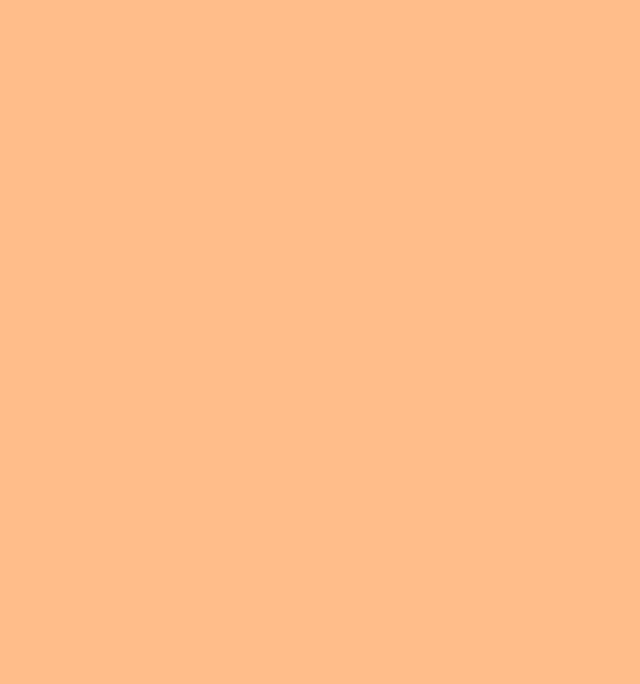
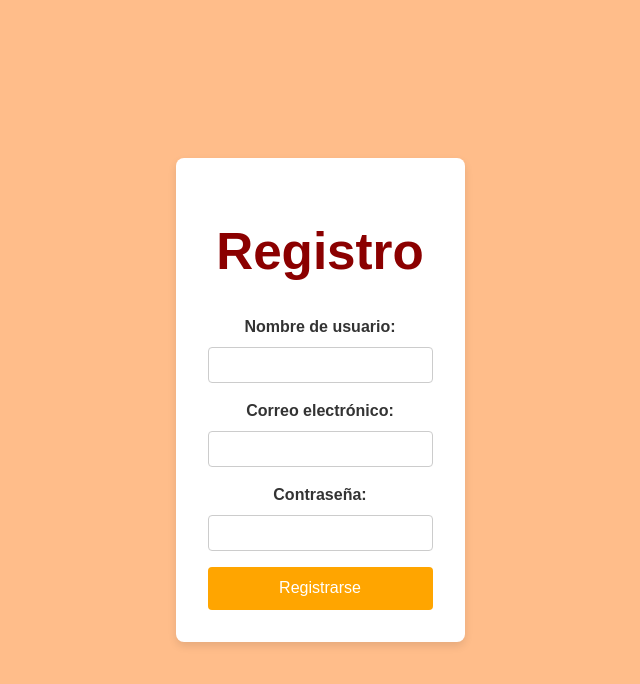
Before and after one commit to IIC2513/front-grupoestrella, a React (Vite) app in the folder trivia/: page /register in a window 1280 px wide. Before the commit this address had no page. Shown: the top 684 px of the page, without its empty margins (320-960 px from the left). Built offline with nearby package versions, Linux system fonts and the light colour scheme.

Commit message:
Pagina de registro

```diff
--- a/trivia/src/common/App.jsx
+++ b/trivia/src/common/App.jsx
@@ -14,7 +14,6 @@ const App = () => {
   };
 
   return (
-
     <div className="app-container">
       <a href='/instructions'> Ir a Instrucciones</a>
       <a href='/about'> Acerca de</a>
@@ -23,19 +22,16 @@ const App = () => {
           <h1>Bienvenidos a Trivia Board Challenge</h1>
           <p>¡Responde preguntas y avanza en el tablero para ganar!</p>
 
-
-
           <div className="buttons">
             <button onClick={handleLogin}>Inicia sesión</button>
-            <button onClick={handleLogin}>Regístrate</button>
+            <a href="/register" className="button-link">Registrarse</a> {/* Enlace a la página de registro */}
           </div>
-
         </div>
       ) : (
-        <div className='main-menu'>
+        <div className="main-menu">
           <h1>Menú Principal</h1>
           <div className="menu-buttons">
-            <a href='/board' class="button-link"> Ver Tablero</a>
+            <a href='/board' className="button-link">Ver Tablero</a>
             <button onClick={handleLogout}>Cerrar Sesión</button>
           </div>
         </div>
--- a/trivia/src/common/Routing.jsx
+++ b/trivia/src/common/Routing.jsx
@@ -4,6 +4,7 @@ import UserWelcome from '../profile/UserWelcome'
 import App from './App'
 import Board from '../game/board'
 import About from './About'
+import Register from '../profile/Register'
 
 function Routing(){
     return(
@@ -14,6 +15,7 @@ function Routing(){
             <Route path={'/welcome'} element={<UserWelcome/>}/>
             <Route path={'/board'} element={<Board/>}/>
             <Route path={'/about'} element={<About/>}/>
+            <Route path={'/register'} element={<Register/>}/>
             <Route path={'/'} element={<App/>}/>
 
         </Routes>
--- /dev/null
+++ b/trivia/src/profile/Register.css
@@ -0,0 +1,53 @@
+/* Register.css */
+.register-container {
+    display: flex;
+    flex-direction: column;
+    align-items: center;
+    padding: 2rem;
+    background-color: #fff;
+    border-radius: 8px;
+    box-shadow: 0 4px 8px rgba(0, 0, 0, 0.1);
+    max-width: 400px;
+    margin: auto;
+  }
+
+  .register-container h1 {
+    color: #8B0000; /* Oscurece el título */
+  }
+
+  form {
+    display: flex;
+    flex-direction: column;
+    gap: 1rem;
+    width: 100%;
+  }
+
+  label {
+    display: flex;
+    flex-direction: column;
+    font-weight: bold;
+    color: #333;
+  }
+
+  input {
+    padding: 0.5rem;
+    font-size: 1rem;
+    border: 1px solid #ccc;
+    border-radius: 4px;
+    margin-top: 0.5rem;
+  }
+
+  button {
+    padding: 0.8rem;
+    font-size: 1rem;
+    background-color: #FFA500;
+    color: #fff;
+    border: none;
+    border-radius: 4px;
+    cursor: pointer;
+    transition: background-color 0.3s;
+  }
+
+  button:hover {
+    background-color: #FF8C00;
+  }
--- /dev/null
+++ b/trivia/src/profile/Register.jsx
@@ -0,0 +1,70 @@
+// Register.jsx
+import React, { useState } from 'react';
+import { useNavigate } from 'react-router-dom';
+import './Register.css';
+
+const Register = () => {
+  const [formData, setFormData] = useState({
+    username: '',
+    email: '',
+    password: ''
+  });
+
+  const navigate = useNavigate();
+
+  const handleChange = (e) => {
+    const { name, value } = e.target;
+    setFormData({
+      ...formData,
+      [name]: value
+    });
+  };
+
+  const handleSubmit = (e) => {
+    e.preventDefault();
+    alert('¡Registro exitoso!');
+    localStorage.setItem('isLoggedIn', 'true'); // Guardar el estado de "logueado"
+    navigate('/'); // Redirigir a la página principal
+  };
+
+  return (
+    <div className="register-container">
+      <h1>Registro</h1>
+      <form onSubmit={handleSubmit}>
+        <label>
+          Nombre de usuario:
+          <input
+            type="text"
+            name="username"
+            value={formData.username}
+            onChange={handleChange}
+            required
+          />
+        </label>
+        <label>
+          Correo electrónico:
+          <input
+            type="email"
+            name="email"
+            value={formData.email}
+            onChange={handleChange}
+            required
+          />
+        </label>
+        <label>
+          Contraseña:
+          <input
+            type="password"
+            name="password"
+            value={formData.password}
+            onChange={handleChange}
+            required
+          />
+        </label>
+        <button type="submit">Registrarse</button>
+      </form>
+    </div>
+  );
+};
+
+export default Register;
```
